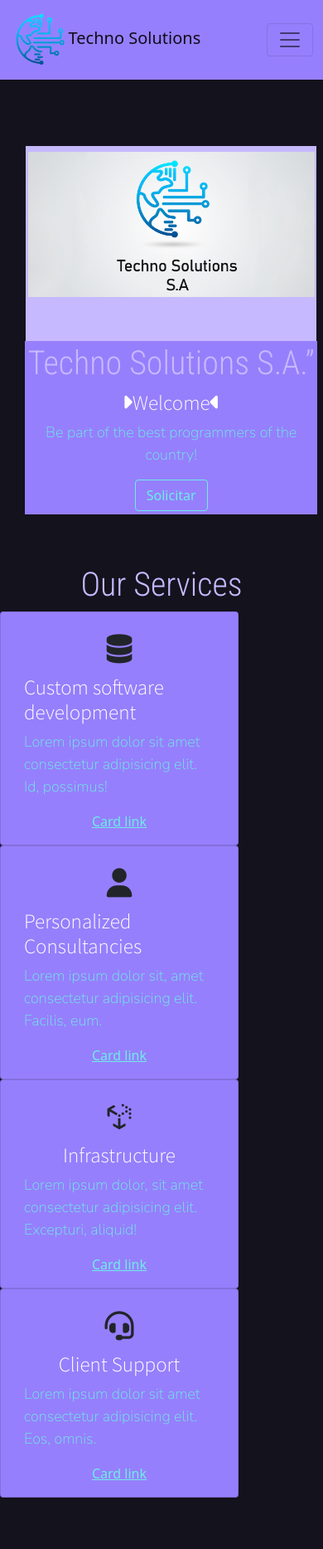
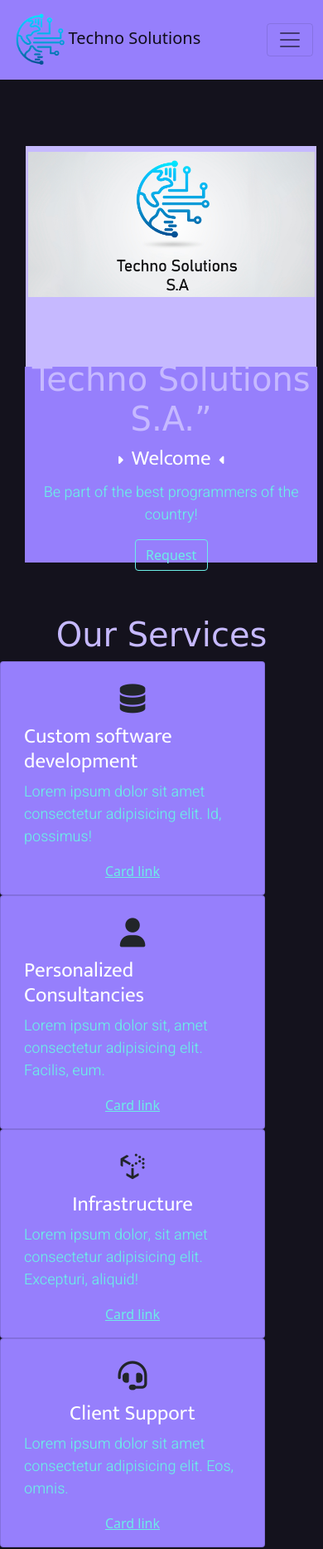
Before and after one commit to ALoasiga/Clase-Pr-ctica-4, a plain HTML site: page index.html in a window 390 px wide. Shown: the top 1867 px of the page at 83% size. Drawn offline with nearby package versions, Linux system fonts and the light colour scheme; a web font is replaced by a local one.

Commit message:
iniciate

```diff
--- a/index.html
+++ b/index.html
@@ -6,26 +6,26 @@
     <meta name="viewport" content="width=device-width, initial-scale=1.0">
     <title>Document</title>
 
-    <!--font awesome ref-->
-    <!--<link rel="stylesheet"
-    href="https://cdnjs.cloudflare.com/ajax/libs/font-awesome/6.0.0/css/all.min.css">-->
-
+    <!--Fontawesome-->
     <link rel="stylesheet" href="https://cdnjs.cloudflare.com/ajax/libs/font-awesome/6.1.1/css/all.min.css" integrity="sha512-KfkfwYDsLkIlwQp6LFnl8zNdLGxu9YAA1QvwINks4PhcElQSvqcyVLLD9aMhXd13uQjoXtEKNosOWaZqXgel0g==" crossorigin="anonymous" referrerpolicy="no-referrer" />
 
     <link rel="stylesheet" href="https://fontawesome.com License - https://fontawesome.com/license (Commercial License) Copyright 2022 Fonticons, Inc.">
 
-    <!--incoroprar librerias boostrap-->
+    <!--Librerias Bootstrap-->
+
     <!-- 1.JQuery -->
     <script
     src="https://code.jquery.com/jquery-3.6.0.js"
     integrity="sha256-H+K7U5CnXl1h5ywQfKtSj8PCmoN9aaq30gDh27Xc0jk="
     crossorigin="anonymous"></script>
+
   <!--2.Poppers.Js  -->
     <link href="https://cdn.jsdelivr.net/npm/bootstrap@5.1.3/dist/css/bootstrap.min.css" rel="stylesheet" integrity="sha384-1BmE4kWBq78iYhFldvKuhfTAU6auU8tT94WrHftjDbrCEXSU1oBoqyl2QvZ6jIW3" crossorigin="anonymous">
-   <!-- 3.Boostrap Js  -->
+
+    <!-- 3.Bootstrap Js  -->
    <script src="https://cdn.jsdelivr.net/npm/bootstrap@5.1.3/dist/js/bootstrap.bundle.min.js" integrity="sha384-ka7Sk0Gln4gmtz2MlQnikT1wXgYsOg+OMhuP+IlRH9sENBO0LRn5q+8nbTov4+1p" crossorigin="anonymous"></script>
 
-    <!--librerias css-->
+    <!--css-->
 
     <link rel="stylesheet" href="public/css/main.css">
 
@@ -68,11 +68,10 @@
         </button>
       </div>
 
-      <div style="min-height: 50px;">
+      <div style="min-height: 90px;">
         <div class="collapse collapse-horizontal" id="collapseWidthExample">
-          <div class="card card-body" style="width: 200px;">
+          <div class="card card-body" style="width: 300px;">
             <ul>
-
               <li><a href="#servicios">Our Services</a></li>
               <li><a href="#clientes">About our Clients</a></li>
             </ul>
@@ -80,13 +79,13 @@
         </div>
       </div>
 
-    </div> <!--content-->
-  </div><!--containerfluid-->
+    </div>
+  </div>
 
-</nav><!--termina navbar-->
+</nav>
 
 <header>
-  <div class="entrada">
+  <div class="Inicio">
     <figure>
       <img src="public/img/23923764.jpg" class="img-fluid" alt="">
     </figure>
@@ -94,7 +93,7 @@
       <h1 class="texto-txt1">Techno Solutions S.A.”</h1>
       <h2 class="texto-txt2"><i class="fa-solid fa-caret-right"></i>Welcome<i class="fa-solid fa-caret-left"></i></h2>
       <p class="texto-txtp">Be part of the best programmers of the country!</p>
-      <button type="button" class="btn btn-outline-primary w-25">Solicitar</button>
+      <button type="button" class="btn btn-outline-primary w-25">Request</button>
     </div>
   </div>
 </header>
@@ -105,8 +104,8 @@
     <h1 class="texto-txt1">Our Services</h1>
 
     <div class="row">
-      <!--card 1-->
-      <div class="card col-lg-3 col-md-6 sm-12" style="width: 18rem;">
+      <!--Card1-->
+      <div class="card col-lg-3 col-md-6 sm-12" style="width: 20rem;">
         <div class="card-body">
           <h5 class="card-title"><i class="fa-solid fa-database"></i></h5>
           <h6 class="card-subtitle mb-2 texto-txt2">Custom software development</h6>
@@ -115,8 +114,8 @@
         </div>
       </div>
 
-      <!--card 2-->
-      <div class="card col-lg-3 col-md-6 sm-12" style="width: 18rem;">
+      <!--Card2-->
+      <div class="card col-lg-3 col-md-6 sm-12" style="width: 20rem;">
         <div class="card-body">
           <h5 class="card-title"><i class="fa-solid fa-user"></i></h5>
           <h6 class="card-subtitle mb-2 texto-txt2">Personalized Consultancies</h6>
@@ -125,8 +124,8 @@
         </div>
       </div>
 
-      <!--card 3-->
-      <div class="card col-lg-3 col-md-6 sm-12" style="width: 18rem;">
+      <!--Card3-->
+      <div class="card col-lg-3 col-md-6 sm-12" style="width: 20rem;">
         <div class="card-body">
           <h5 class="card-title"><i class="fa-brands fa-uncharted"></i></h5>
           <h6 class="card-subtitle mb-2 texto-txt2">Infrastructure</h6>
@@ -135,8 +134,8 @@
         </div>
       </div>
 
-       <!--card 4-->
-      <div class="card col-lg-3 col-md-6 sm-12" style="width: 18rem;">
+       <!--Card4-->
+      <div class="card col-lg-3 col-md-6 sm-12" style="width: 20rem;">
         <div class="card-body">
           <h5 class="card-title"><i class="fa-solid fa-headset"></i></h5>
           <h6 class="card-subtitle mb-2 texto-txt2">Client Support</h6>
@@ -153,8 +152,8 @@
     <h1 class="texto-txt1">Clients Opinions</h1>
 
     <div class="row">
-      <!--card 1-->
-    <div class="card " style="width: 18rem;">
+      <!--Card1-->
+    <div class="card " style="width: 20rem;">
       <img src="public/img/foto_1.jpg" class="card-img-top" alt="...">
       <div class="card-body">
         <h5 class="card-title texto-txt2">Card title</h5>
@@ -163,8 +162,8 @@
       </div>
     </div>
 
-    <!--card 2-->
-    <div class="card" style="width: 18rem;">
+    <!--Card2-->
+    <div class="card" style="width: 20rem;">
       <img src="public/img/foto_2.jpg" class="card-img-top" alt="...">
       <div class="card-body">
         <h5 class="card-title texto-txt2">Card title</h5>
@@ -172,8 +171,8 @@
       </div>
     </div>
 
-    <!--card 3-->
-    <div class="card" style="width: 18rem;">
+    <!--Card3-->
+    <div class="card" style="width: 20rem;">
       <img src="public/img/foto_3.jpg" class="card-img-top" alt="...">
       <div class="card-body">
         <h5 class="card-title texto-txt2">Card title</h5>
@@ -181,8 +180,8 @@
       </div>
     </div>
 
-    <!--card 4-->
-    <div class="card" style="width: 18rem;">
+    <!--Card4-->
+    <div class="card" style="width: 20rem;">
       <img src="public/img/foto_4.jpg" class="card-img-top" alt="...">
       <div class="card-body">
         <h5 class="card-title texto-txt2">Card title</h5>
@@ -217,8 +216,6 @@
     </div>
 
   </section>
-
-
 </footer>
 
 </body>
--- a/src/config/_bgcolors.scss
+++ b/src/config/_bgcolors.scss
@@ -6,6 +6,6 @@ body{
     background-color: $thumbnail-bg;
     }
 
-.entrada{
+.Inicio{
     background-color: $myBgColorLight3;
 }
--- a/src/config/_header.scss
+++ b/src/config/_header.scss
@@ -15,7 +15,7 @@
 header {
     @include margin (0px, 0px, 0px, 80px);
 
-    .entrada{
+    .Inicio{
         @include margin (8%, 0%, 3%, 0%);
         @include paddings (2%, 0%, 0%, 0%);
         gap:10px;
@@ -26,10 +26,14 @@ header {
         grid-template-columns: 55% 45%;
         justify-content: center;
 
+        i{
+            font-size: 15px;
+            @include padding (10px);
+        }
+
         figure{
             grid-area: img;
             padding-top: 2%;
-
         }
 
         div{
@@ -42,5 +46,4 @@ header {
             background-color: $myBgColorLight;
         }
     }
-
 }
--- a/src/config/_main.scss
+++ b/src/config/_main.scss
@@ -1,9 +1,8 @@
-
 main{
-    @include margin (0px, 0px, 0px, 80px);
+    @include margin (0px, 0px, 0px, 90px);
 
     #servicios{
-        @include margin (0px, 0px, 0px, 80px);
+        @include margin (0px, 0px, 0px, 90px);
 
         .row div{
             display: flex;
@@ -31,9 +30,11 @@ main{
             img{
                 box-shadow: $boxshadow ;
                 transition: ease-in-out 1s;
+                filter: grayscale(60%);
                 &:hover{
                     transform: scale(1.1);
-                    filter: brightness(80%);
+                    filter: brigthness(90%);
+                    filter: grayscale(0%);
                 }
             }
 
--- a/src/config/_mediaquery.scss
+++ b/src/config/_mediaquery.scss
@@ -1,23 +1,23 @@
 @media all and (max-width:660px){
 
-    header .entrada{
+    header .Inicio{
         display: grid;
         grid-template-areas: "img img"
-                            "letra letra";
+                            "contacto contacto";
         grid-template-columns: 100%;
         grid-template-rows: 54% 50%;
         width: 90% ;
-        @include paddings (1%, 1%, 0%, 2%);
+        @include paddings (1%, 1%, 0%, 3%);
 
         figure{
             grid-area: img;
-            @include paddings (1%, 1%, 0%, 2%);
+            @include paddings (1%, 1%, 0%, 3%);
             padding-top: 2%;
             width: 100%;
+        }
 
-        }
         div{
-            grid-area: letra;
+            grid-area: contacto;
             width: 100%;
         }
     }
@@ -27,20 +27,19 @@
 
     footer section{
         display: grid;
-        grid-template-areas: "secc1 secc1"
-                            "secc2 secc2";
+        grid-template-areas: "section1 section1"
+                            "section2 section2";
         grid-template-columns: 40%;
-        grid-template-rows: 50% 50%;
+        grid-template-rows: 55% 55%;
         width: 100% ;
-        gap:10px;
-        @include paddings (1%, 1%, 0%, 2%);
+        gap:15px;
+        @include paddings (1%, 1%, 0%, 3%);
 
         div:nth-child(1){
-            grid-area: secc1;
-
+            grid-area: section1;
         }
         div:nth-child(2){
-            grid-area: secc2;
+            grid-area: section2;
         }
     }
 }
--- a/src/config/_texto.scss
+++ b/src/config/_texto.scss
@@ -1,56 +1,31 @@
-///***fuentes*///
-/*$titulos: 40px ;
-$subtitulo: 25px;
-$parrafo:18px;
-*/
-
-/******************************************/
-$font1: 'Roboto Condensed', sans-serif ;
-$font2: 'Source Sans Pro', sans-serif;
-$fontp: 'Nunito Sans', sans-serif;
+$font1: 'Koulen', cursive;
+$font2: 'Mukta', sans-serif;
+$fontp: 'Heebo', sans-serif;
 
 $colors: ('txt1':$myinfo, 'txt2':$mysecundary, 'txtp': $myPrimary);
 
-@mixin setText ($size, $fontfam, $colortext){
+@mixin setText ($size, $Family, $textcolor){
     font-size: $size;
-    font-family: $fontfam;
-    color: $colortext;
+    font-family: $Family;
+    color: $textcolor;
 }
 
-//ejemplo con mapa para definir los estilos de texto
 $textos: ('txt1': 40px $font1 map-get($colors,'txt1'),
 'txt2': 25px $font2 map-get($colors,'txt2'),
 'txtp': 18px $fontp map-get($colors,'txtp') );
 
-
 .texto{
-//llamo la lista con las configs de textos
     $lista: map-keys($map: $textos);
 
-    //elementos en la lista que llamé
     @each $fuente in $lista {
         $valores: map-get($map: $textos, $key: $fuente);
 
         $size: nth($list: $valores, $n: 1);
-        $fontfam: nth($list: $valores, $n:2);
-        $colortext: nth($list: $valores , $n: 3);
+        $Family: nth($list: $valores, $n:2);
+        $textcolor: nth($list: $valores , $n: 3);
 
         &-#{$fuente}{
-            @include setText ($size, $fontfam, $colortext);
+            @include setText ($size, $Family, $textcolor);
         }
     }
 }
-
-
-
-/***
-.txt-1{
-            font-size: $titulos;
-           }
-           .txt-2{
-               font-size: $subtitulo;
-           }
-           .txt-p{
-               font-size: $parrafo;
-           }
-***/
--- a/src/main.scss
+++ b/src/main.scss
@@ -1,12 +1,12 @@
-//agregar las variables del proyecto
+//Variables
+
 @import "shared/variables";
 
-// personalizar boostrap
+//Bootstrap
+
 @import "shared/mybootstrap";
 
-
-
-
+//Config
 
 @import "config/navbar" ;
 
@@ -20,19 +20,9 @@
 
 @import "config/texto" ;
 
-@import "shared/mixin" ;
-
-
 @import "config/mediaquery" ;
 
 
+//Fonts
 
-
-
-
-@import url('https://fonts.googleapis.com/css2?family=Roboto+Condensed:wght@300&display=swap');
-
-
-@import url('https://fonts.googleapis.com/css2?family=Source+Sans+Pro:wght@300&display=swap');
-
-@import url('https://fonts.googleapis.com/css2?family=Nunito+Sans:wght@200&display=swap');
+@import url('https://fonts.googleapis.com/css2?family=Heebo:wght@300&family=Koulen&family=Mukta&display=swap');
--- a/src/shared/_mixin.scss
+++ /dev/null
@@ -1,13 +0,0 @@
-@mixin paddings ($left, $right, $top, $bottom){
-    padding-left: $left;
-    padding-right: $right;
-    padding-top: $top;
-    padding-bottom: $bottom ;
-}
-
-@mixin margin ($left, $right, $top, $bottom){
-    margin-left: $left;
-    margin-right: $right;
-    margin-top: $top;
-    margin-bottom: $bottom ;
-}
--- a/src/shared/_mybootstrap.scss
+++ b/src/shared/_mybootstrap.scss
@@ -1,4 +1,4 @@
-//2.1 reasigna variables boostrap
+//variables boostrap
 $primary: $myPrimary;
 $secundary: $mysecundary ;
 $info: $myinfo ;
@@ -6,5 +6,5 @@ $dark: $mydark ;
 
 $thumbnail-bg: $myBgColorLight ;
 
-//2.2 agrega libreria prinicpal de boostrap
+//ibreria principal de bootstrap
 @import "../bootstrap/bootstrap.scss";
--- a/src/shared/_variables.scss
+++ b/src/shared/_variables.scss
@@ -1,4 +1,3 @@
-//definicion de variables
 $myPrimary: rgb(108, 238, 231);
 $mysecundary: white ;
 $myinfo: rgb(198, 185, 255) ;
@@ -10,4 +9,4 @@ $myBgColorLight2: rgb(20, 18, 29);
 
 $myBgColorLight3: rgb(198, 185, 255);
 
-$boxshadow: 4px 3px 2px 2px rgb(37, 26, 37);
+$boxshadow:  9px 7px 7px 0px rgb(35, 37, 43);
```
Also changed, not shown: src/config/_footer.scss (+4 -4 lines), public/css/main.css, public/img/foto_1.jpg, public/img/foto_2.jpg, public/img/foto_3.jpg, public/img/foto_4.jpg, 1 other file. Lines whose indentation alone changed are shown as unchanged.
